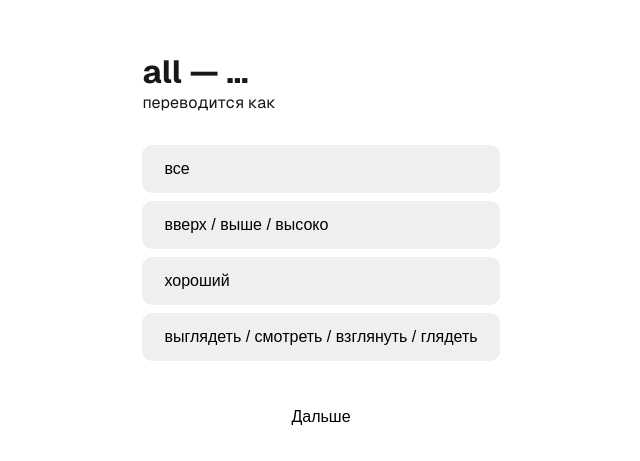
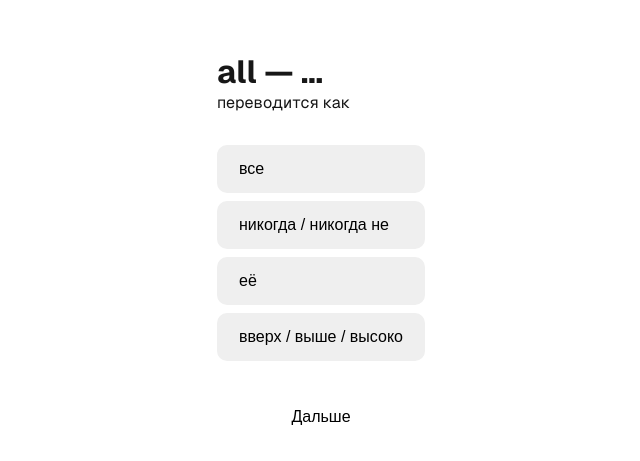
Before and after one commit to Suyukee/english-helper, a Next.js app: page /a1 in a window 1280 px wide. Shown: the part 103-564 px from the top of the page, without its empty margins (319-959 px from the left). Built offline with nearby package versions, Linux system fonts and the light colour scheme.

Commit message:
Тестирую без промисов

```diff
--- a/src/app/a1/page.tsx
+++ b/src/app/a1/page.tsx
@@ -1,15 +1,18 @@
-import { GetRightWord } from '@/server/actions';
+import { GetRightWord } from '@/utils/getWords';
 import AnswerOptions from '@/components/answer-options';
 import styles from '@/styles/page.module.css';
 
-export default async function BeginnerPage() {
-	const rightWord = await GetRightWord('A1');
-	const answerOptions = [
-		rightWord,
-		await GetRightWord('A1'),
-		await GetRightWord('A1'),
-		await GetRightWord('A1'),
-	];
+export default function BeginnerPage() {
+	const rightWord = GetRightWord('A1');
+	const answerOptions = [rightWord];
+
+	while (answerOptions.length < 4) {
+		const word = GetRightWord('A1');
+		if (!answerOptions.includes(word)) {
+			answerOptions.push(word);
+		}
+	}
+
 	answerOptions.sort(() => Math.random() - 0.5);
 
 	return (
--- a/src/components/answer-options/AnswerOptions.tsx
+++ b/src/components/answer-options/AnswerOptions.tsx
@@ -1,12 +1,8 @@
 'use client';
 
+import { useState } from 'react';
+import { Word } from '@/types/word';
 import styles from '@/styles/page.module.css';
-import { useState } from 'react';
-
-interface Word {
-	eng: string;
-	rus: string;
-}
 
 interface Props {
 	rightWord: Word;
@@ -18,7 +14,7 @@ export default function AnswerOptions({ rightWord, answerOptions }: Props) {
 
 	const handleShowNext = () => {
 		setSelectedWord(null);
-		location.replace('/a1');
+		location.reload();
 	};
 
 	return (
--- /dev/null
+++ b/src/types/word.ts
@@ -0,0 +1,6 @@
+export interface Word {
+	eng: string;
+	rus: string;
+}
+
+export type WordLevel = 'A1' | 'A2' | 'B1' | 'B2' | 'C1' | 'C2';
--- a/src/server/actions.tsx
+++ b/src/utils/getWords.ts
@@ -1,6 +1,4 @@
-'use server';
-
-type WordLevel = 'A1' | 'A2' | 'B1' | 'B2' | 'C1' | 'C2';
+import { Word, WordLevel } from '@/types/word';
 
 const words = {
 	A1: [
@@ -217,14 +215,20 @@ const words = {
 	C2: [],
 };
 
-export async function GetRightWord(level: WordLevel) {
+export function GetRightWord(level: WordLevel) {
 	const word = words[level][Math.floor(Math.random() * words[level].length)];
-	console.log(Math.floor(Math.random() * words[level].length), word);
 	return word;
 }
 
-export async function GetFakeWords(level: WordLevel) {
-	const word = words[level][Math.floor(Math.random() * words[level].length)];
-	console.log(Math.floor(Math.random() * words[level].length), word);
-	return word;
+export function GetFakeWords(level: WordLevel, rightWord: Word) {
+	const fakeWords = [rightWord];
+
+	while (fakeWords.length < 4) {
+		const word = words[level][Math.floor(Math.random() * words[level].length)];
+		if (!fakeWords.includes(word)) {
+			fakeWords.push(word);
+		}
+	}
+
+	return fakeWords;
 }
```
